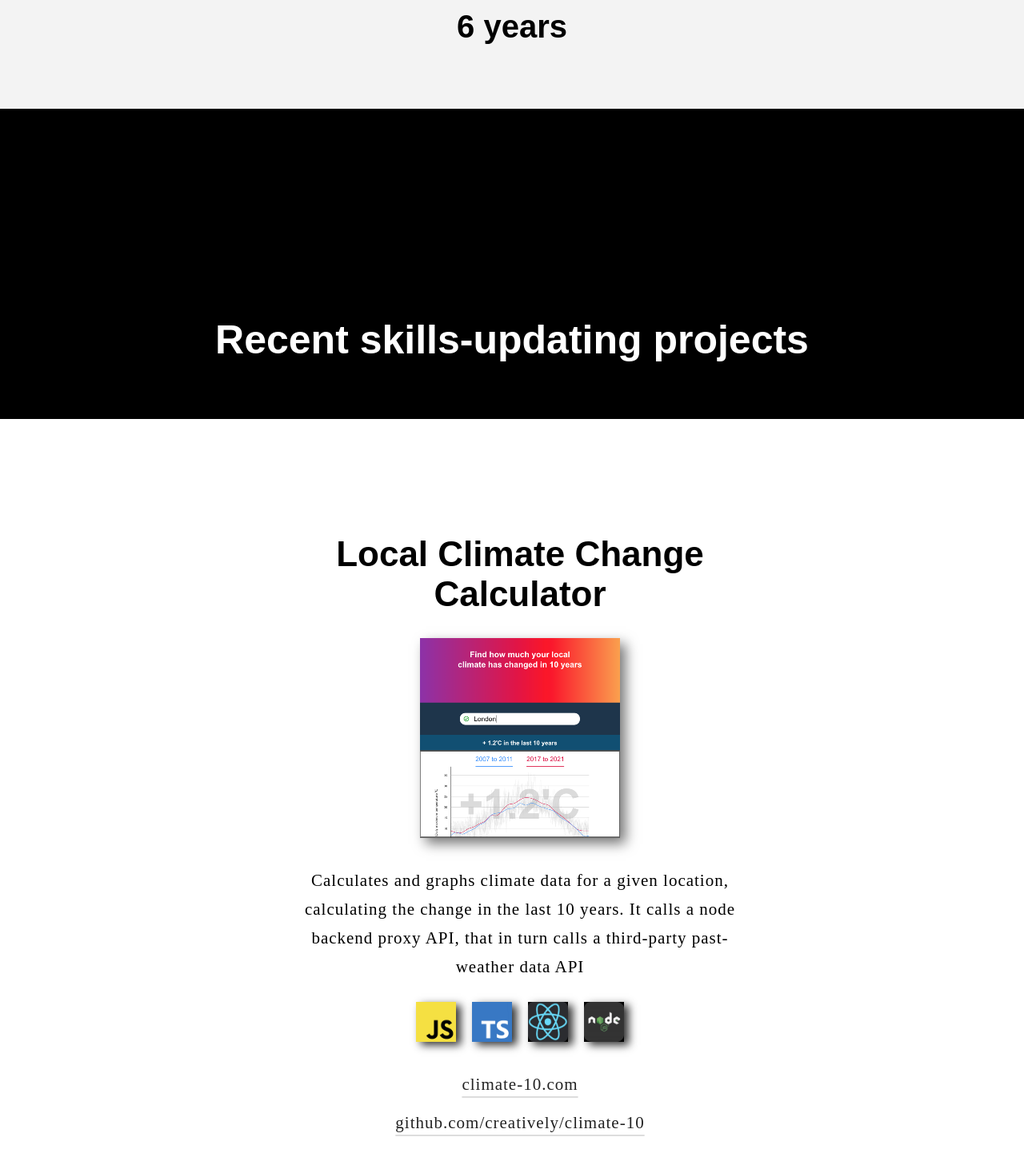
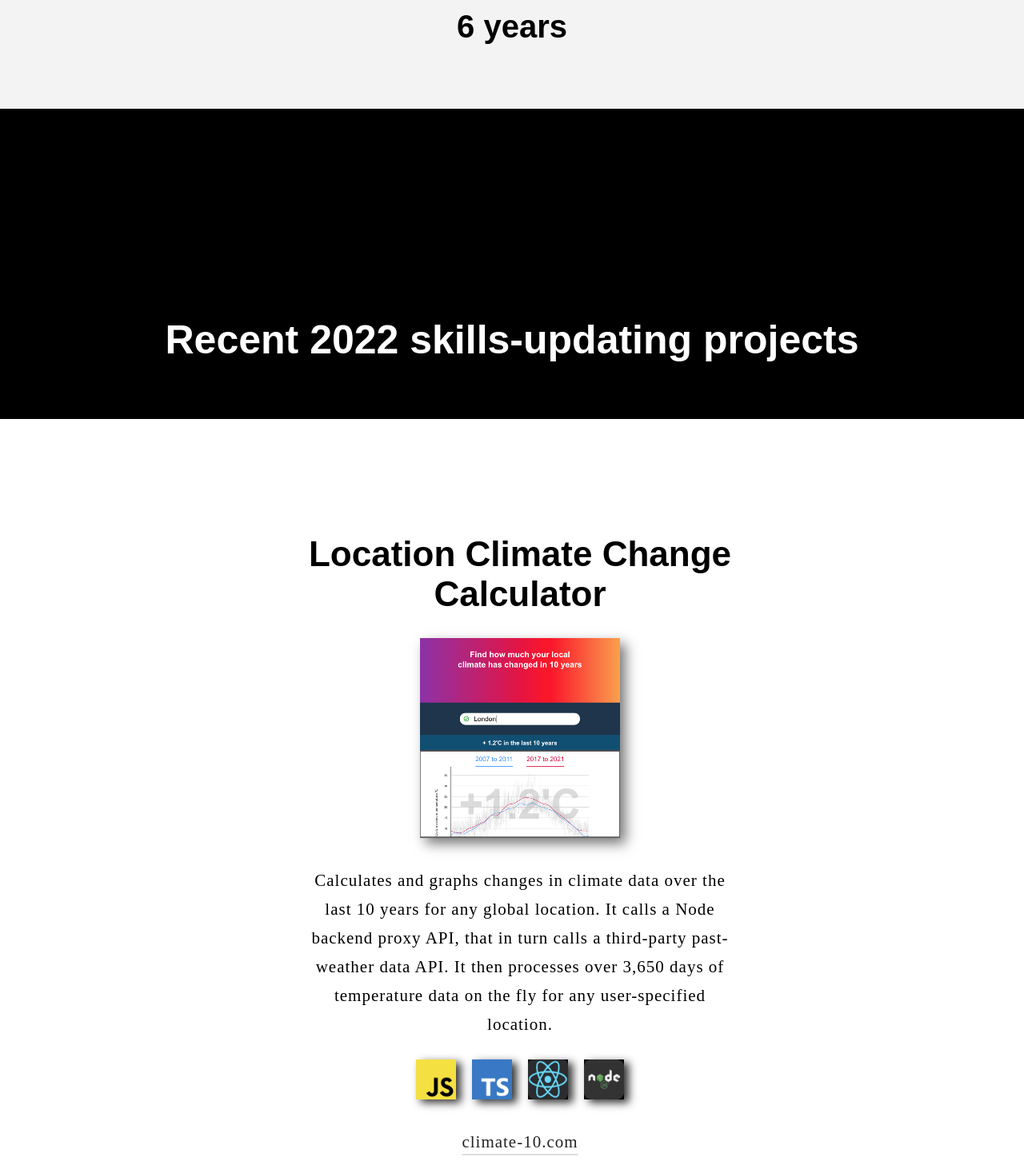
Before and after one commit to creatively/creatively, a React (Create React App) app: page / in a window 1280 px wide. Shown: the part 2240-3707 px from the top of the page at 80% size. Built offline with nearby package versions, Linux system fonts and the light colour scheme.

Commit message:
Project descriptions changes

```diff
--- a/src/App.tsx
+++ b/src/App.tsx
@@ -43,13 +43,13 @@ export default function App() {
         </section>
 
         <section className="projects">
-          <h2>Recent skills-updating projects</h2>
+          <h2>Recent 2022 skills-updating projects</h2>
           <ul className="projects-list">
             <li className="projects-list__chat">
               <div className="projects-list-item-container">
-                <h3>Local Climate Change Calculator</h3>
+                <h3>Location Climate Change Calculator</h3>
                 <img className="project__screenshot" alt="climate project screenshot" src={require("./images/screenshot-climate.png")} />
-                <div className="project__description">Calculates and graphs climate data for a given location, calculating the change in the last 10 years. It calls a node backend proxy API, that in turn calls a third-party past-weather data API</div>
+                <div className="project__description">Calculates and graphs changes in climate data over the last 10 years for any global location. It calls a Node backend proxy API, that in turn calls a third-party past-weather data API. It then processes over 3,650 days of temperature data on the fly for any user-specified location.</div>
                 <div className="project__skills-icons">
                   <img className="project__skills-icon" alt="javascript" src={require('./images/js-square-120h.png')} />
                   <img className="project__skills-icon" alt="typescript" src={require('./images/ts-square-120h.png')} />
@@ -79,7 +79,7 @@ export default function App() {
               <div className="projects-list-item-container">
                 <h3>Visual Content Analysis Tool</h3>
                 <img className="project__screenshot" alt="analysis project screenshot" src={require("./images/screenshot-analysis.png")} />
-                <div className="project__description">Transforms a text transcript into a visual representation of the emotional landscape of the text</div>
+                <div className="project__description">Transforms a text transcript into a visual representation of the emotional landscape of the text. Very abstracted file structure, with much React and Typescript useage. Uses 'Zustand' for global state management, along with 'Immer'</div>
                 <div className="project__skills-icons">
                   <img className="project__skills-icon" alt="javascript" src={require('./images/js-square-120h.png')} />
                   <img className="project__skills-icon" alt="typescript" src={require('./images/ts-square-120h.png')} />
```
